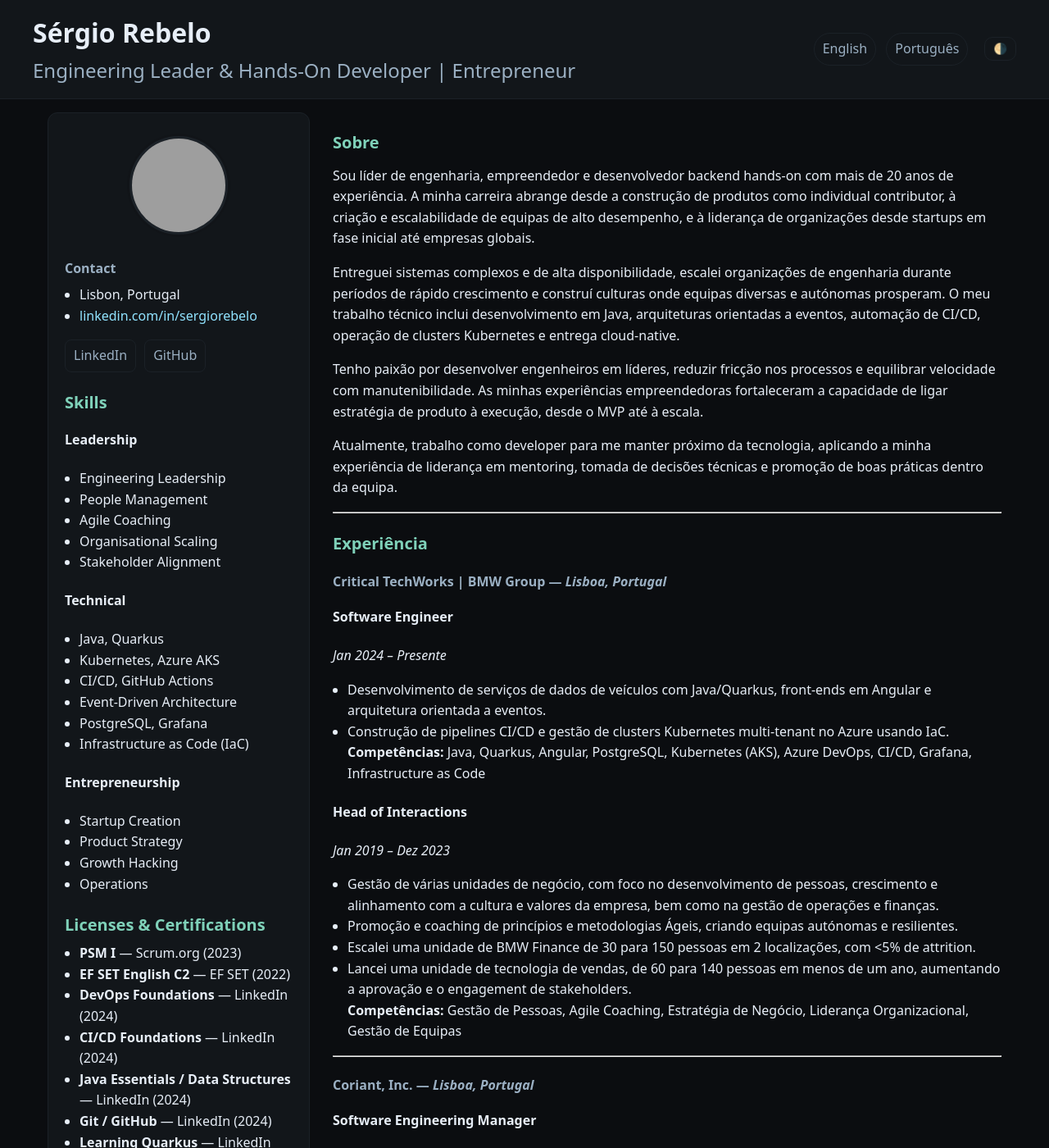
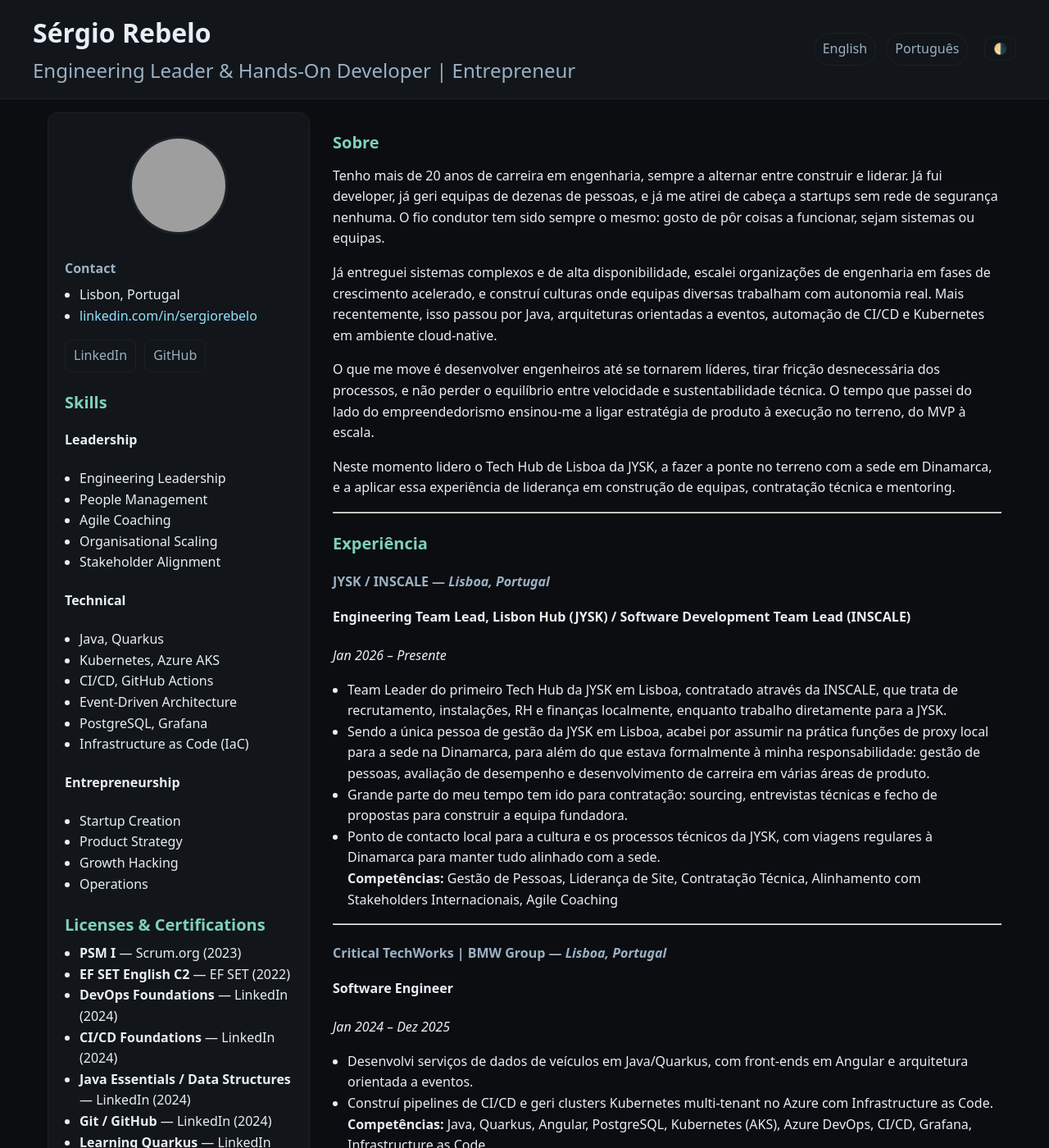
Before and after one commit to sergiorebelo/sergiorebelo.github.io, a Jekyll site: the page built from linkedin-profile-pt.md, in a window 1280 px wide and 1400 px high. Shown: the whole window at 82% size. Built offline with Jekyll 4.4.1, drawn with Linux system fonts in a browser that asks for light colours; our own code applies the rules of GitHub Pages for plain Markdown files; some of the changed text lies outside the part shown; grey boxes are pictures that could not be loaded.

Commit message:
Revise LinkedIn profile content and structure
Updated the profile summary and experience sections to reflect current roles and responsibilities. Enhanced descriptions for clarity and impact.

```diff
--- a/linkedin-profile-pt.md
+++ b/linkedin-profile-pt.md
@@ -1,32 +1,41 @@
-
-
 ## Sobre
 
-Sou líder de engenharia, empreendedor e desenvolvedor backend hands-on com mais de 20 anos de experiência. A minha carreira abrange desde a construção de produtos como individual contributor, à criação e escalabilidade de equipas de alto desempenho, e à liderança de organizações desde startups em fase inicial até empresas globais.
+Tenho mais de 20 anos de carreira em engenharia, sempre a alternar entre construir e liderar. Já fui developer, já geri equipas de dezenas de pessoas, e já me atirei de cabeça a startups sem rede de segurança nenhuma. O fio condutor tem sido sempre o mesmo: gosto de pôr coisas a funcionar, sejam sistemas ou equipas.
 
-Entreguei sistemas complexos e de alta disponibilidade, escalei organizações de engenharia durante períodos de rápido crescimento e construí culturas onde equipas diversas e autónomas prosperam. O meu trabalho técnico inclui desenvolvimento em Java, arquiteturas orientadas a eventos, automação de CI/CD, operação de clusters Kubernetes e entrega cloud-native.
+Já entreguei sistemas complexos e de alta disponibilidade, escalei organizações de engenharia em fases de crescimento acelerado, e construí culturas onde equipas diversas trabalham com autonomia real. Mais recentemente, isso passou por Java, arquiteturas orientadas a eventos, automação de CI/CD e Kubernetes em ambiente cloud-native.
 
-Tenho paixão por desenvolver engenheiros em líderes, reduzir fricção nos processos e equilibrar velocidade com manutenibilidade. As minhas experiências empreendedoras fortaleceram a capacidade de ligar estratégia de produto à execução, desde o MVP até à escala.
+O que me move é desenvolver engenheiros até se tornarem líderes, tirar fricção desnecessária dos processos, e não perder o equilíbrio entre velocidade e sustentabilidade técnica. O tempo que passei do lado do empreendedorismo ensinou-me a ligar estratégia de produto à execução no terreno, do MVP à escala.
 
-Atualmente, trabalho como developer para me manter próximo da tecnologia, aplicando a minha experiência de liderança em mentoring, tomada de decisões técnicas e promoção de boas práticas dentro da equipa.
+Neste momento lidero o Tech Hub de Lisboa da JYSK, a fazer a ponte no terreno com a sede em Dinamarca, e a aplicar essa experiência de liderança em construção de equipas, contratação técnica e mentoring.
 
 ---
 
 ## Experiência
 
+### **JYSK / INSCALE** — *Lisboa, Portugal*
+#### Engineering Team Lead, Lisbon Hub (JYSK) / Software Development Team Lead (INSCALE)
+*Jan 2026 – Presente*
+- Team Leader do primeiro Tech Hub da JYSK em Lisboa, contratado através da INSCALE, que trata de recrutamento, instalações, RH e finanças localmente, enquanto trabalho diretamente para a JYSK.
+- Sendo a única pessoa de gestão da JYSK em Lisboa, acabei por assumir na prática funções de proxy local para a sede na Dinamarca, para além do que estava formalmente à minha responsabilidade: gestão de pessoas, avaliação de desempenho e desenvolvimento de carreira em várias áreas de produto.
+- Grande parte do meu tempo tem ido para contratação: sourcing, entrevistas técnicas e fecho de propostas para construir a equipa fundadora.
+- Ponto de contacto local para a cultura e os processos técnicos da JYSK, com viagens regulares à Dinamarca para manter tudo alinhado com a sede.
+**Competências:** Gestão de Pessoas, Liderança de Site, Contratação Técnica, Alinhamento com Stakeholders Internacionais, Agile Coaching
+
+---
+
 ### **Critical TechWorks | BMW Group** — *Lisboa, Portugal*
 #### Software Engineer
-*Jan 2024 – Presente*
-- Desenvolvimento de serviços de dados de veículos com Java/Quarkus, front-ends em Angular e arquitetura orientada a eventos.
-- Construção de pipelines CI/CD e gestão de clusters Kubernetes multi-tenant no Azure usando IaC.
+*Jan 2024 – Dez 2025*
+- Desenvolvi serviços de dados de veículos em Java/Quarkus, com front-ends em Angular e arquitetura orientada a eventos.
+- Construí pipelines de CI/CD e geri clusters Kubernetes multi-tenant no Azure com Infrastructure as Code.
 **Competências:** Java, Quarkus, Angular, PostgreSQL, Kubernetes (AKS), Azure DevOps, CI/CD, Grafana, Infrastructure as Code
 
 #### Head of Interactions
 *Jan 2019 – Dez 2023*
-- Gestão de várias unidades de negócio, com foco no desenvolvimento de pessoas, crescimento e alinhamento com a cultura e valores da empresa, bem como na gestão de operações e finanças.
-- Promoção e coaching de princípios e metodologias Ágeis, criando equipas autónomas e resilientes.
-- Escalei uma unidade de BMW Finance de 30 para 150 pessoas em 2 localizações, com <5% de attrition.
-- Lancei uma unidade de tecnologia de vendas, de 60 para 140 pessoas em menos de um ano, aumentando a aprovação e o engagement de stakeholders.
+- Geri várias unidades de negócio, com foco no desenvolvimento das pessoas, no crescimento e no alinhamento com a cultura e os valores da empresa, e também com responsabilidade por operações e finanças.
+- Promovi e fiz coaching de princípios e metodologias ágeis, para criar equipas mais autónomas e resilientes.
+- Escalei a unidade de BMW Finance de 30 para 150 pessoas em duas localizações, com menos de 5% de attrition.
+- Lancei uma unidade de tecnologia de vendas, de 60 para 140 pessoas em menos de um ano, com ganhos claros no engagement e na confiança dos stakeholders.
 **Competências:** Gestão de Pessoas, Agile Coaching, Estratégia de Negócio, Liderança Organizacional, Gestão de Equipas
 
 ---
@@ -34,9 +43,9 @@
 ### **Coriant, Inc.** — *Lisboa, Portugal*
 #### Software Engineering Manager
 *Mai 2013 – Jan 2019*
-- Liderança de várias equipas de features num produto com mais de 130 pessoas, incluindo uma equipa sénior transversal de 7 arquitetos e 2 DBAs.
-- Gestão de projetos de arquitetura, garantindo integração e entrega sem falhas.
-- Condução de avaliações de performance, desenvolvimento de competências e contratação em múltiplas equipas.
+- Liderei várias equipas de feature num produto com mais de 130 pessoas, incluindo uma equipa sénior transversal com 7 arquitetos e 2 DBAs.
+- Geri projetos de arquitetura, a garantir que a integração e a entrega corriam sem sobressaltos.
+- Conduzi avaliações de desempenho, desenvolvimento de competências e contratação em várias equipas.
 **Competências:** Gestão de Engenharia, Arquitetura de Software, Gestão de Projetos, Gestão de Pessoas
 
 ---
@@ -44,62 +53,36 @@
 ### **Nokia Siemens Networks** — *Lisboa, Portugal*
 #### Engineering Manager
 *Abr 2012 – Mai 2013*
-- Liderança de equipas de R&D para Desenvolvimento de Features na unidade de Optical Networks.
-- Gestão de operações, execução, avaliações, desenvolvimento de competências e recrutamento em dois sites.
-- Colaboração em vários programas de inovação na unidade.
+- Liderei equipas de R&D de desenvolvimento de features na unidade de Optical Networks.
+- Geri operações, execução, avaliações, desenvolvimento de competências e recrutamento em dois sites.
+- Colaborei em vários programas de inovação dentro da unidade.
 **Competências:** Liderança de Engenharia, Desenvolvimento de Software, Inovação
 
 #### Development Team Lead
 *Set 2011 – Mar 2012*
-- Liderança de equipa de R&D para desenvolvimento de suporte Ethernet num Network Management System (Java, Hibernate, JBoss, Oracle).
-- Implementação da metodologia Scrum, melhorando processos e colaboração.
+- Liderei uma equipa de R&D no desenvolvimento de suporte Ethernet para um Network Management System (Java, Hibernate, JBoss, Oracle).
+- Implementei Scrum, o que melhorou processos e colaboração dentro da equipa.
 **Competências:** Agile, Liderança de Equipa, Java, Oracle
 
 ---
 
-### **BookingMarkets** — *Lisboa, Portugal (Remoto)*
-#### Product Developer & VP para Mercados de Língua Portuguesa
-*Jun 2011 – Abr 2012*
-- Liderança de desenvolvimento de produto, análise de funcionalidades, integrações e marketing online.
-- Gestão de operações e serviço ao cliente para mercados de língua portuguesa.
-- Aumento de engagement e crescimento de mercado.
-**Competências:** Gestão de Produto, Operações, Desenvolvimento de Negócio
-
----
-
-### **LetMeGo** — *Portugal*
-#### Co-Fundador & COO para Mercados de Língua Portuguesa
-*Nov 2010 – Dez 2011*
-- Gestão de operações, desenvolvimento de negócio e marketing para LetMeGo em Portugal e Brasil.
-- LetMeGo foi o primeiro marketplace a combinar hotéis, alojamento local e casas privadas.
-**Competências:** Operações, Growth Hacking, Desenvolvimento de Produto
-
----
-
-### **Localo** — *Nova Iorque, Estados Unidos (Remoto)*
-#### Co-Fundador & COO em Portugal
-*Mai 2011 – Nov 2011*
-- Gestão de operações, desenvolvimento de negócio e marketing para Localo em Portugal.
-- Marketplace inovador de alojamento onde os anfitriões competem para receber viajantes.
-**Competências:** Gestão de Operações, Marketing Digital
-
----
-
-### **QualquerDestino** — *Portugal*
-#### Co-Fundador
-*Mai 2010 – Nov 2010*
-- Lançamento de marketplace online que ligava viajantes a anfitriões.
-- Fundida na LetMeGo Portugal.
-**Competências:** Liderança de Startup, Desenvolvimento de Produto
+### **QualquerDestino → LetMeGo → Localo → BookingMarkets** — *Lisboa e Nova Iorque (Remoto)*
+#### Co-Fundador / Ops Lead / Product Manager
+*Mai 2010 – Abr 2012*
+- Comecei por co-fundar a QualquerDestino, um marketplace online para ligar viajantes e anfitriões nos mercados de língua portuguesa.
+- Fizemos rebranding para LetMeGo, alargando o alcance do produto como o primeiro marketplace a juntar hotéis, alojamento local e casas particulares numa só plataforma, já com expansão para o Brasil.
+- Com a mesma equipa, lançámos a Localo, uma nova versão do conceito em que eram os próprios anfitriões a licitar pelos viajantes.
+- Quando o negócio não ganhou a tração que precisava, liderei o pivot para a BookingMarkets, levando a equipa e as lições aprendidas para uma nova fase, focada em desenvolvimento de produto, integrações e marketing online para os mercados de língua portuguesa.
+**Competências:** Liderança de Startup, Desenvolvimento de Produto, Operações, Growth Hacking, Desenvolvimento de Negócio
 
 ---
 
 ### **Nokia Siemens Networks** — *Lisboa, Portugal*
 *(Funções anteriores: Software Engineer, Innovation Coach, Team Leader, Project Manager)*
 *Fev 2009 – Abr 2010*
-- Desenvolvimento e manutenção de sistemas de gestão de redes (Java, JEE).
-- Prova de conceito para aplicações web ricas de gestão de redes.
-- Atuação como Innovation Coach, fomentando criatividade e novas iniciativas.
+- Desenvolvi e mantive sistemas de gestão de redes em Java e JEE.
+- Provei a viabilidade de aplicações web ricas para gestão de redes.
+- Atuei como Innovation Coach, a fomentar criatividade e novas iniciativas dentro da equipa.
 **Competências:** Java, JEE, Agile, Inovação
 
 ---
@@ -107,14 +90,14 @@
 ### **Siemens** — *Lisboa, Portugal*
 #### Software Developer
 *Jun 2004 – Set 2006*
-- Desenvolvimento de sistemas de gestão de redes de telecomunicações em Java, JEE, Swing, Hibernate, Oracle.
+- Desenvolvi sistemas de gestão de redes de telecomunicações em Java, JEE, Swing, Hibernate e Oracle.
 **Competências:** Java, Swing, Bases de Dados
 
 ---
 
 ## Competências
 
-- **Liderança & Gestão:** Liderança de Engenharia, Gestão de Pessoas, Agile Coaching, Escala de Equipas, Desenvolvimento Organizacional
+- **Liderança & Gestão:** Liderança de Engenharia, Liderança de Site, Gestão de Pessoas, Agile Coaching, Escala de Equipas, Desenvolvimento Organizacional
 - **Técnico:** Java, Quarkus, Kubernetes, Azure AKS, PostgreSQL, CI/CD, Arquiteturas Orientadas a Eventos, Infrastructure as Code
 - **Empreendedorismo:** Criação de Startups, Desenvolvimento de Produto, Estratégia de Negócio, Growth Hacking
 
```
